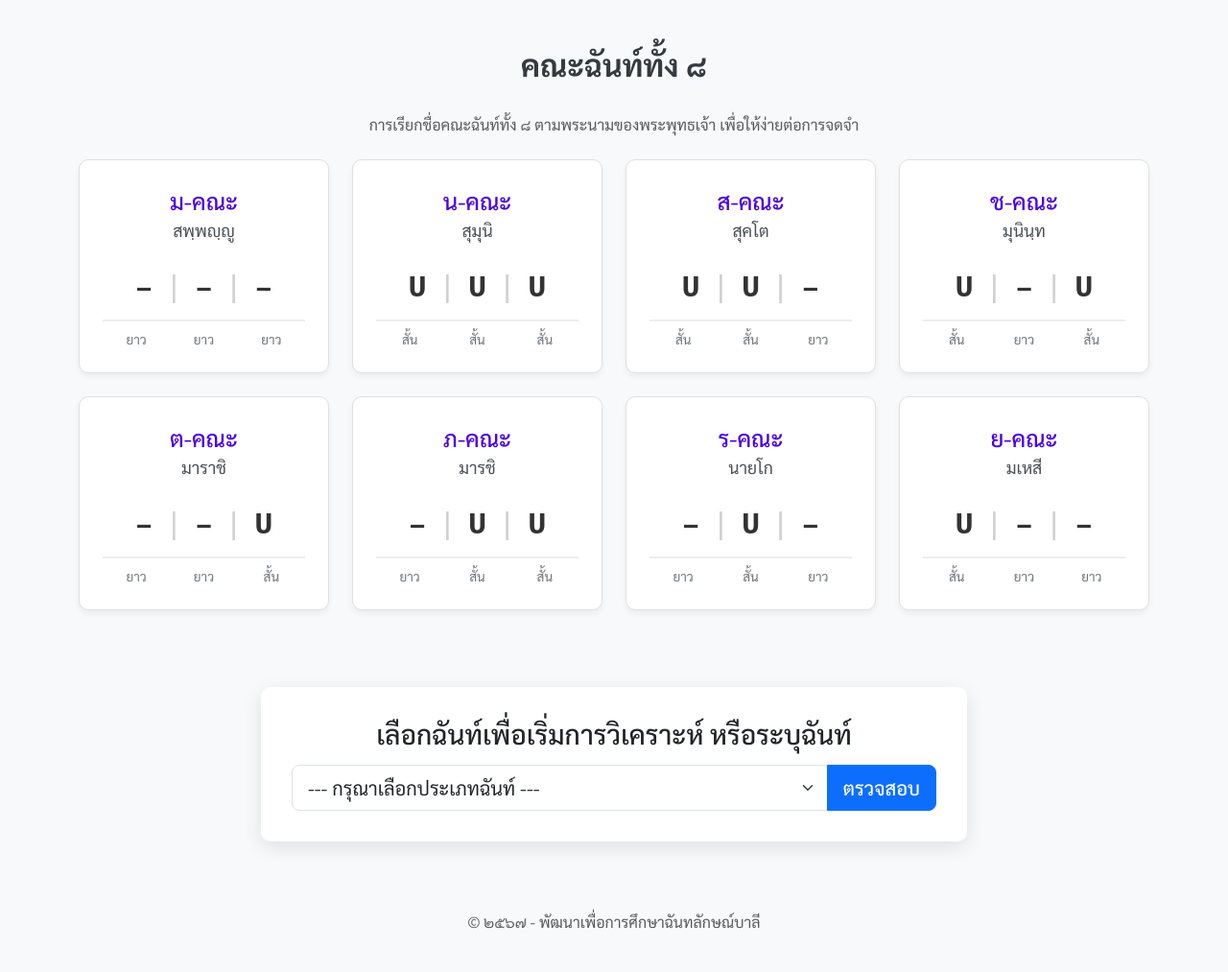
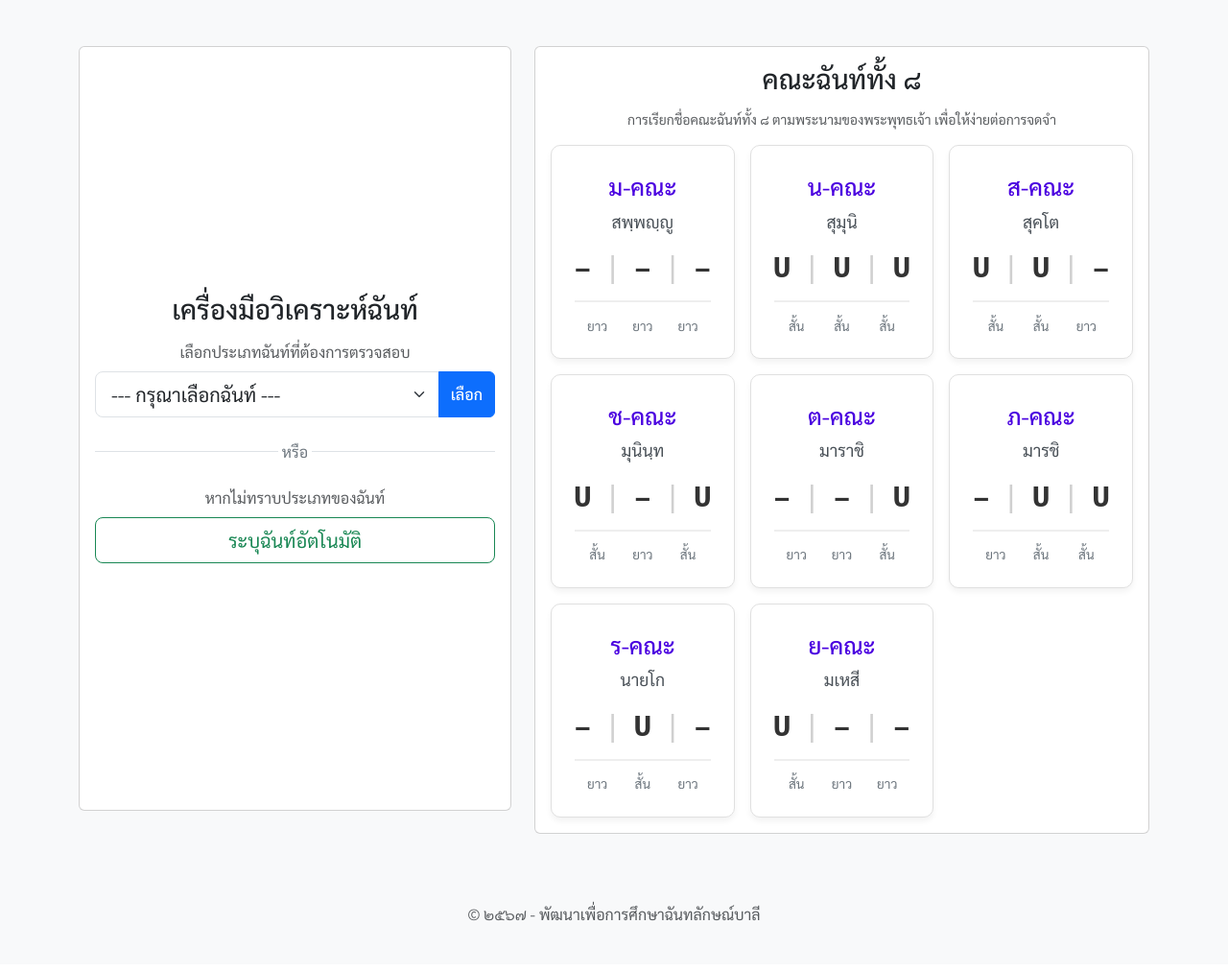
Before and after one commit to Kanjin22/pali_chanda_analyzer, a Flask app: page / in a window 1280 px wide. Shown: the part 208-1221 px from the top of the page at 96% size. After the commit the page ends 1168 px from the top, so only its background shows below. Run offline with Flask 3, Linux system fonts and the light colour scheme.

Commit message:
Update index page layout

```diff
--- a/templates/index.html
+++ b/templates/index.html
@@ -22,50 +22,100 @@
         .syllable-desc-container { display: flex; justify-content: space-around; width: 100%; }
         .syllable-desc { font-size: 0.85rem; color: #6c757d; flex: 1; }
         .action-box { background-color: #fff; padding: 2rem; border-radius: 10px; box-shadow: 0 6px 20px rgba(0,0,0,0.1); margin-top: 2rem; }
+        .or-divider {
+            display: flex;
+            align-items: center;
+            text-align: center;
+            color: #6c757d;
+            margin: 1.5rem 0;
+        }
+        .or-divider::before,
+        .or-divider::after {
+            content: '';
+            flex: 1;
+            border-bottom: 1px solid #dee2e6;
+        }
+        .or-divider:not(:empty)::before {
+            margin-right: .25em;
+        }
+        .or-divider:not(:empty)::after {
+            margin-left: .25em;
+        }
     </style>
 </head>
 <body>
+
     <header class="hero">
         <h1 class="display-5">เครื่องมือวิเคราะห์ฉันทลักษณ์บาลี</h1>
         <p class="lead">เรียนรู้และตรวจสอบความถูกต้องของฉันท์ในภาษาบาลี</p>
     </header>
+
     <main class="container">
-        <section>
-            <h2 class="section-title">คณะฉันท์ทั้ง ๘</h2>
-            <p class="text-center text-muted mb-4">การเรียกชื่อคณะฉันท์ทั้ง ๘ ตามพระนามของพระพุทธเจ้า เพื่อให้ง่ายต่อการจดจำ</p>
-            <div class="row g-4">
-                <div class="col-md-3 col-6"><div class="gana-card"><div><div class="gana-name">ม-คณะ</div><div class="gana-example">สพฺพญฺญู</div></div><div><div class="gana-pattern"><span>–</span><span>–</span><span>–</span></div><div class="syllable-desc-container"><div class="syllable-desc">ยาว</div><div class="syllable-desc">ยาว</div><div class="syllable-desc">ยาว</div></div></div></div></div>
-                <div class="col-md-3 col-6"><div class="gana-card"><div><div class="gana-name">น-คณะ</div><div class="gana-example">สุมุนิ</div></div><div><div class="gana-pattern"><span>U</span><span>U</span><span>U</span></div><div class="syllable-desc-container"><div class="syllable-desc">สั้น</div><div class="syllable-desc">สั้น</div><div class="syllable-desc">สั้น</div></div></div></div></div>
-                <div class="col-md-3 col-6"><div class="gana-card"><div><div class="gana-name">ส-คณะ</div><div class="gana-example">สุคโต</div></div><div><div class="gana-pattern"><span>U</span><span>U</span><span>–</span></div><div class="syllable-desc-container"><div class="syllable-desc">สั้น</div><div class="syllable-desc">สั้น</div><div class="syllable-desc">ยาว</div></div></div></div></div>
-                <div class="col-md-3 col-6"><div class="gana-card"><div><div class="gana-name">ช-คณะ</div><div class="gana-example">มุนินฺท</div></div><div><div class="gana-pattern"><span>U</span><span>–</span><span>U</span></div><div class="syllable-desc-container"><div class="syllable-desc">สั้น</div><div class="syllable-desc">ยาว</div><div class="syllable-desc">สั้น</div></div></div></div></div>
-                <div class="col-md-3 col-6"><div class="gana-card"><div><div class="gana-name">ต-คณะ</div><div class="gana-example">มาราชิ</div></div><div><div class="gana-pattern"><span>–</span><span>–</span><span>U</span></div><div class="syllable-desc-container"><div class="syllable-desc">ยาว</div><div class="syllable-desc">ยาว</div><div class="syllable-desc">สั้น</div></div></div></div></div>
-                <div class="col-md-3 col-6"><div class="gana-card"><div><div class="gana-name">ภ-คณะ</div><div class="gana-example">มารชิ</div></div><div><div class="gana-pattern"><span>–</span><span>U</span><span>U</span></div><div class="syllable-desc-container"><div class="syllable-desc">ยาว</div><div class="syllable-desc">สั้น</div><div class="syllable-desc">สั้น</div></div></div></div></div>
-                <div class="col-md-3 col-6"><div class="gana-card"><div><div class="gana-name">ร-คณะ</div><div class="gana-example">นายโก</div></div><div><div class="gana-pattern"><span>–</span><span>U</span><span>–</span></div><div class="syllable-desc-container"><div class="syllable-desc">ยาว</div><div class="syllable-desc">สั้น</div><div class="syllable-desc">ยาว</div></div></div></div></div>
-                <div class="col-md-3 col-6"><div class="gana-card"><div><div class="gana-name">ย-คณะ</div><div class="gana-example">มเหสี</div></div><div><div class="gana-pattern"><span>U</span><span>–</span><span>–</span></div><div class="syllable-desc-container"><div class="syllable-desc">สั้น</div><div class="syllable-desc">ยาว</div><div class="syllable-desc">ยาว</div></div></div></div></div>
+        <div class="row mt-5">
+            <!-- === ส่วนเลือกฉันท์เพื่อตรวจสอบ (ย้ายมาไว้ด้านซ้าย) === -->
+            <div class="col-lg-5 mb-4">
+                <div class="card h-100">
+                    <div class="card-body d-flex flex-column justify-content-center">
+                        <h3 class="card-title text-center mb-3" style="font-weight: 500;">เครื่องมือวิเคราะห์ฉันท์</h3>
+
+                        <!-- === ส่วนเลือกฉันท์ที่รู้จัก === -->
+                        <p class="text-center text-muted mb-2">เลือกประเภทฉันท์ที่ต้องการตรวจสอบ</p>
+                        <form id="chanda-form">
+                            <div class="input-group">
+                                <select class="form-select form-select-lg" id="chanda-select">
+                                    <option selected disabled>--- กรุณาเลือกฉันท์ ---</option>
+                                    {% for id, chanda in chandas.items() %}
+                                        <option value="{{ id }}">{{ chanda.name }}</option>
+                                    {% endfor %}
+                                </select>
+                                <button class="btn btn-primary" type="submit" style="font-weight: 500;">เลือก</button>
+                            </div>
+                        </form>
+
+                        <!-- === เส้นคั่น "หรือ" === -->
+                        <div class="or-divider">หรือ</div>
+
+                        <!-- === ส่วนระบุฉันท์อัตโนมัติ === -->
+                        <p class="text-center text-muted mb-2">หากไม่ทราบประเภทของฉันท์</p>
+                        <div class="d-grid">
+                            <a href="{{ url_for('identify_chanda_page') }}" class="btn btn-outline-success btn-lg">ระบุฉันท์อัตโนมัติ</a>
+                        </div>
+                    </div>
+                </div>
             </div>
-        </section>
-        <section class="mt-5 mb-5">
-            <div class="row justify-content-center">
-                <div class="col-lg-8"><div class="action-box text-center"><h3 class="mb-3" style="font-weight: 500;">เลือกฉันท์เพื่อเริ่มการวิเคราะห์ หรือระบุฉันท์</h3><form id="chanda-form"><div class="input-group input-group-lg"><select class="form-select" id="chanda-select"><option selected disabled>--- กรุณาเลือกประเภทฉันท์ ---</option>
-                {% for id, chanda in chandas.items() %}
-                    <option value="{{ id }}">{{ chanda.name }}</option>
-                {% endfor %}
-                    <option value="identify_chanda">ระบุฉันท์อัตโนมัติ (ตรวจสอบฉันท์ใดๆ)</option>
-                </select><button class="btn btn-primary" type="submit" style="font-weight: 500;">ตรวจสอบ</button></div></form></div></div>
+
+            <!-- === ส่วนให้ความรู้เรื่องคณะฉันท์ (อยู่ด้านขวา) === -->
+            <div class="col-lg-7">
+                <div class="card">
+                    <div class="card-body">
+                        <h3 class="card-title text-center mb-3">คณะฉันท์ทั้ง ๘</h3>
+                        <p class="text-center text-muted small">การเรียกชื่อคณะฉันท์ทั้ง ๘ ตามพระนามของพระพุทธเจ้า เพื่อให้ง่ายต่อการจดจำ</p>
+                        <div class="row g-3">
+                            <div class="col-4"><div class="gana-card"><div class="gana-name">ม-คณะ</div><div class="gana-example">สพฺพญฺญู</div><div class="gana-pattern"><span>–</span><span>–</span><span>–</span></div><div class="syllable-desc-container"><div class="syllable-desc">ยาว</div><div class="syllable-desc">ยาว</div><div class="syllable-desc">ยาว</div></div></div></div>
+                            <div class="col-4"><div class="gana-card"><div class="gana-name">น-คณะ</div><div class="gana-example">สุมุนิ</div><div class="gana-pattern"><span>U</span><span>U</span><span>U</span></div><div class="syllable-desc-container"><div class="syllable-desc">สั้น</div><div class="syllable-desc">สั้น</div><div class="syllable-desc">สั้น</div></div></div></div>
+                            <div class="col-4"><div class="gana-card"><div class="gana-name">ส-คณะ</div><div class="gana-example">สุคโต</div><div class="gana-pattern"><span>U</span><span>U</span><span>–</span></div><div class="syllable-desc-container"><div class="syllable-desc">สั้น</div><div class="syllable-desc">สั้น</div><div class="syllable-desc">ยาว</div></div></div></div>
+                            <div class="col-4"><div class="gana-card"><div class="gana-name">ช-คณะ</div><div class="gana-example">มุนินฺท</div><div class="gana-pattern"><span>U</span><span>–</span><span>U</span></div><div class="syllable-desc-container"><div class="syllable-desc">สั้น</div><div class="syllable-desc">ยาว</div><div class="syllable-desc">สั้น</div></div></div></div>
+                            <div class="col-4"><div class="gana-card"><div class="gana-name">ต-คณะ</div><div class="gana-example">มาราชิ</div><div class="gana-pattern"><span>–</span><span>–</span><span>U</span></div><div class="syllable-desc-container"><div class="syllable-desc">ยาว</div><div class="syllable-desc">ยาว</div><div class="syllable-desc">สั้น</div></div></div></div>
+                            <div class="col-4"><div class="gana-card"><div class="gana-name">ภ-คณะ</div><div class="gana-example">มารชิ</div><div class="gana-pattern"><span>–</span><span>U</span><span>U</span></div><div class="syllable-desc-container"><div class="syllable-desc">ยาว</div><div class="syllable-desc">สั้น</div><div class="syllable-desc">สั้น</div></div></div></div>
+                            <div class="col-4"><div class="gana-card"><div class="gana-name">ร-คณะ</div><div class="gana-example">นายโก</div><div class="gana-pattern"><span>–</span><span>U</span><span>–</span></div><div class="syllable-desc-container"><div class="syllable-desc">ยาว</div><div class="syllable-desc">สั้น</div><div class="syllable-desc">ยาว</div></div></div></div>
+                            <div class="col-4"><div class="gana-card"><div class="gana-name">ย-คณะ</div><div class="gana-example">มเหสี</div><div class="gana-pattern"><span>U</span><span>–</span><span>–</span></div><div class="syllable-desc-container"><div class="syllable-desc">สั้น</div><div class="syllable-desc">ยาว</div><div class="syllable-desc">ยาว</div></div></div></div>
+                        </div>
+                    </div>
+                </div>
             </div>
-        </section>
+        </div>
     </main>
-    <footer class="text-center text-muted p-4"><p>&copy; ๒๕๖๗ - พัฒนาเพื่อการศึกษาฉันทลักษณ์บาลี</p></footer>
+
+    <footer class="text-center text-muted p-4 mt-5">
+        <p>&copy; ๒๕๖๗ - พัฒนาเพื่อการศึกษาฉันทลักษณ์บาลี</p>
+    </footer>
+
     <script>
         document.getElementById('chanda-form').addEventListener('submit', function(event) {
             event.preventDefault();
             const selectedChandaId = document.getElementById('chanda-select').value;
-            if (selectedChandaId && selectedChandaId !== '--- กรุณาเลือกประเภทฉันท์ ---') {
-                if (selectedChandaId === 'identify_chanda') {
-                    window.location.href = `/identify_chanda`;
-                } else {
-                    window.location.href = `/analyzer/${selectedChandaId}`;
-                }
+            if (selectedChandaId && selectedChandaId !== '--- กรุณาเลือกฉันท์ ---') {
+                window.location.href = `/analyzer/${selectedChandaId}`;
             } else { alert('กรุณาเลือกฉันท์ที่ต้องการตรวจสอบก่อนครับ'); }
         });
     </script>
```
